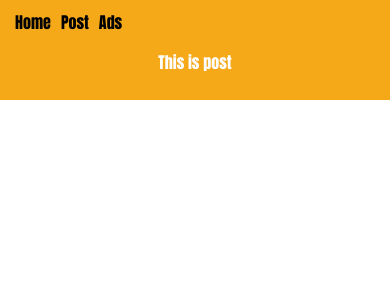
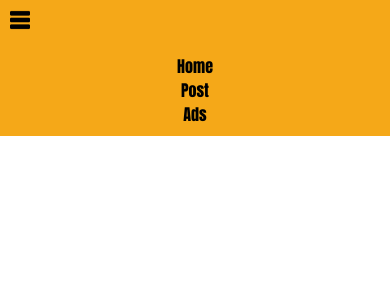
Before and after one commit to sho0n/twoc, a React (Create React App) app: page /post in a window 390 px wide. Shown: the top 300 px of the page. Built offline with nearby package versions, Linux system fonts and the light colour scheme.

Commit message:
responsive hamburguer menu

```diff
--- a/src/Ads.js
+++ b/src/Ads.js
@@ -1,11 +1,11 @@
 import React from 'react';
 
-function App() {
+function Ads() {
   return (
-    <div className="App">
-<p>This is ads</p>
+    <div className='page'>
+
     </div>
   );
 }
 
-export default App;
+export default Ads;
--- a/src/App.css
+++ b/src/App.css
@@ -2,46 +2,29 @@
   text-align: center;
 }
 
-.App-logo {
-  height: 40vmin;
-  pointer-events: none;
+.navBarContainer {
+  background-color: rgb(245, 168, 24);
+  padding: 10px;
+  color: white;
+  font-family: Impact, Haettenschweiler, 'Arial Narrow Bold', sans-serif ;
+  height: auto;
+  text-align: center;
+}
+.hamburguerBox {
+  background-color: rgb(245, 168, 24);
+
 }
 
-@media (prefers-reduced-motion: no-preference) {
-  .App-logo {
-    animation: App-logo-spin infinite 20s linear;
-  }
-}
-
-.App-header {
-  background-color: #282c34;
-  min-height: 100vh;
-  display: flex;
-  flex-direction: column;
-  align-items: center;
-  justify-content: center;
-  font-size: calc(10px + 2vmin);
-  color: white;
-}
-
-.App-link {
-  color: #61dafb;
-}
-
-@keyframes App-logo-spin {
-  from {
-    transform: rotate(0deg);
-  }
-  to {
-    transform: rotate(360deg);
-  }
+.menuIcon {
+  height: 20px;
+  padding: 10px;
 }
 
 a {
   color: black;
   text-decoration: none;
-  text-size-adjust: 20px;
-  padding: 5px;
+  text-size-adjust: 30px;
+  font-weight: bolder;
 }
 
 a:hover {
@@ -49,9 +32,29 @@ a:hover {
   text-decoration: none;
   text-size-adjust: 20px;
 }
-.navBarContainer {
-  background-color: rgb(245, 168, 24);
-  padding: 10px;
-  color: white;
-  font-family: Impact, Haettenschweiler, 'Arial Narrow Bold', sans-serif ;
+.show{
 }
+
+.hide{
+  display: none;
+}
+.page {
+  background-color: rgb(245, 240, 241);
+  color: black;
+  width: 100%;
+  margin: 0 auto;
+  font-family: -apple-system, BlinkMacSystemFont, 'Segoe UI', Roboto, Oxygen, Ubuntu, Cantarell, 'Open Sans', 'Helvetica Neue', sans-serif;
+}
+
+@media only screen and (min-width: 600px) {
+  .link {
+    display: inline;
+    padding: 10px;
+  }
+  .menuIcon{
+    display: none;
+  }
+  .hide {
+    display: inline;
+  }
+}
--- a/src/App.js
+++ b/src/App.js
@@ -1,28 +1,15 @@
 import React from 'react';
 import './App.css';
-import Home from './Home';
-import Post from './Post';
-import Ads from './Ads';
-import { BrowserRouter as Router, Route, Link } from 'react-router-dom';
+import Hamburguer from './Hamburguer';
+import { BrowserRouter as Router, Route, Link, Switch } from 'react-router-dom';
 
 
 function App() {
-  return (
-    <div className="navBarContainer">
+	return (
+		<>
+			<Hamburguer />
 
-<Router>
-
-                <Link to="/">Home</Link>
-                <Link to="/post">Post</Link>
-                <Link to ="/ads">Ads</Link>
-
-                <Route exact path="/home" component={Home} />
-                <Route path="/post" component={Post} />
-                <Route path="/ads" component={Ads} />
-            </Router>
-
-    </div>
-  );
+		</>
+	);
 }
-
 export default App;
--- /dev/null
+++ b/src/Hamburguer.js
@@ -0,0 +1,33 @@
+import React, { Component } from 'react';
+import Menu from './Images/menu.png';
+import Navbar from './Navbar';
+
+
+class Hamburguer extends React.Component {
+    constructor(props){
+        super(props);
+        this.state = {
+            clicked: true,
+        };
+    }
+    changeState() {
+        this.setState(prevState => (
+            { clicked: !prevState.clicked}
+        ));
+    }
+    render() {
+        const className = this.state.clicked ? 'show' : 'hide';
+        return (
+            <>
+            <div className='hamburguerBox'>
+                <img onClick={(e) => this.changeState(e)} src={Menu} className='menuIcon'></img>
+            </div>
+            <div className={className}>
+                <Navbar></Navbar>
+            </div>
+            </>
+        )
+    }
+
+}
+export default Hamburguer;
--- a/src/Home.js
+++ b/src/Home.js
@@ -0,0 +1,10 @@
+import React from 'react';
+
+function Home(){
+    return(
+        <div className='page'>
+        </div>
+    );
+}
+
+export default Home;
--- /dev/null
+++ b/src/Navbar.js
@@ -0,0 +1,26 @@
+import React, { Component }from 'react';
+import { BrowserRouter as Router, Route, Link, Switch } from 'react-router-dom';
+import Home from './Home';
+import Post from './Post';
+import Ads from './Ads';
+class Navbar extends Component {
+    render(){
+        return(
+            <div className="navBarContainer">
+			    <Router>
+			        <Switch>
+				        <div className="linkscontainer">
+					        <div className='link'><Link to="/home">Home</Link></div>
+					        <div className='link'><Link to="/post">Post</Link></div>
+					        <div className='link'><Link to="/ads">Ads</Link></div>
+				        </div>
+			        </Switch>
+					<Route exact path="/home" component={Home} />
+		        	<Route path="/post" component={Post} />
+		        	<Route path="/ads" component={Ads} />
+				</Router>
+               </div>
+        )
+    }
+}
+export default Navbar;
--- a/src/Post.js
+++ b/src/Post.js
@@ -1,11 +1,11 @@
 import React from 'react';
 
-function App() {
+function Posts() {
   return (
-    <div className="App">
-<p>This is post</p>
+    <div className='page'>
+
     </div>
   );
 }
 
-export default App;
+export default Posts;
```
Also changed, not shown: src/Images/menu.png (added).
